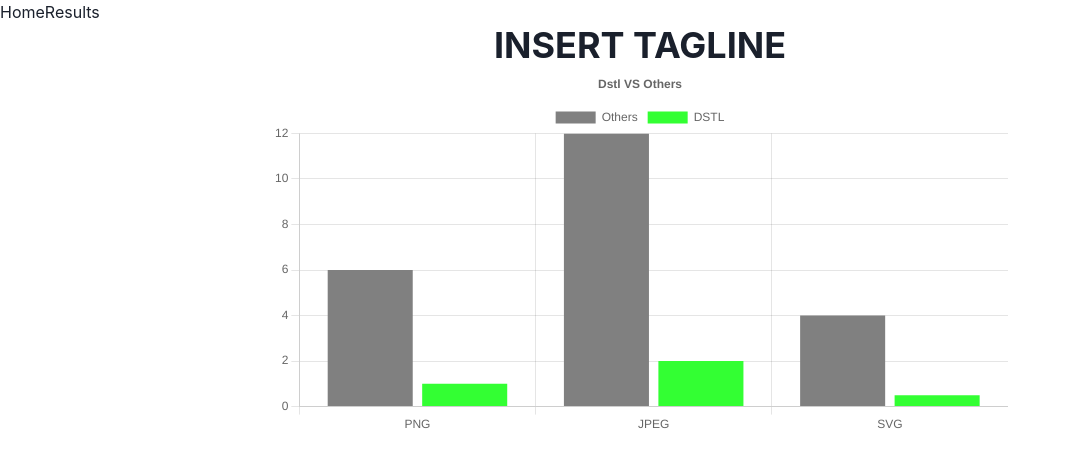
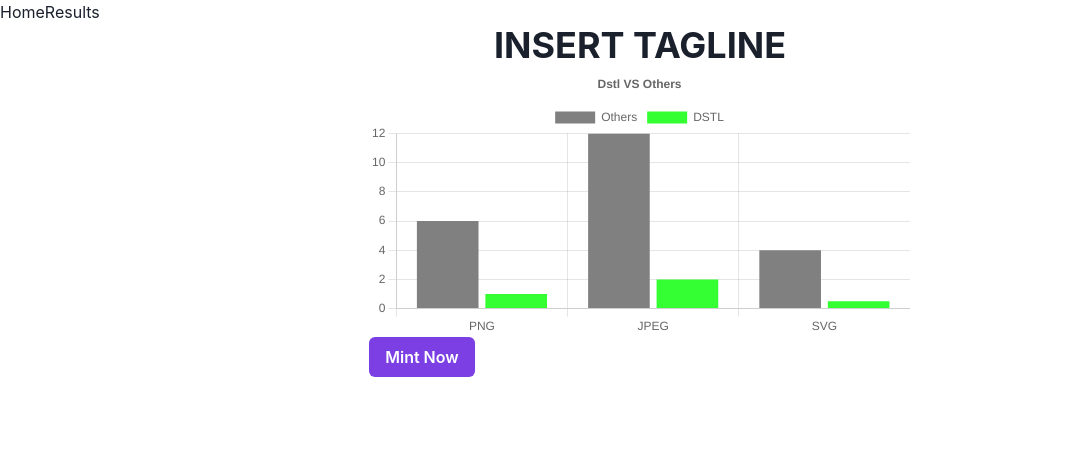
Before and after one commit to Santiago868/graph-hack-2022, a React (Create React App) app in the folder my-app/: page /results in a window 1280 px wide. Shown: the top 466 px of the page, without its empty margins (0-1070 px from the left). Built offline with nearby package versions, Linux system fonts and the light colour scheme.

Commit message:
non working button

```diff
--- a/my-app/src/pages/Results/index.tsx
+++ b/my-app/src/pages/Results/index.tsx
@@ -1,4 +1,5 @@
-import { Center, Heading, Container } from '@chakra-ui/react'
+import { Center, Heading, Container, Button, Spinner, ChakraProvider } from '@chakra-ui/react';
+import { extendTheme } from '@chakra-ui/react';
 import {
     Chart as ChartJS,
     CategoryScale,
@@ -10,6 +11,13 @@ import {
   } from 'chart.js';
 import { Bar } from 'react-chartjs-2';
 
+const theme = extendTheme({
+    colors: {
+      purple: {
+        100: "#7b3fe4",
+      },
+    },
+  })
 
 const Results = () => {
     ChartJS.register(
@@ -35,6 +43,7 @@ const Results = () => {
     };
 
     const labels = ['PNG', 'JPEG', 'SVG']
+
     const data = {
         labels,
         datasets: [
@@ -56,7 +65,12 @@ const Results = () => {
     }
 
     return (
+        <ChakraProvider theme={theme}>
+
         <>
+                <Container
+                    display="block"
+                >
                 <Center>
                     <Heading>
                         INSERT TAGLINE
@@ -72,7 +86,37 @@ const Results = () => {
                         data={data}
                     />
                 </Container>
+
+
+                <Container>
+                    <Button
+                            color='white'
+                            backgroundColor='purple.100'
+                            colorScheme='primary'
+                    >
+                        Mint Now
+                    </Button>
+                </Container>
+            </Container>
+
+            <Container
+                    display='none'
+                >
+                <Center>
+                    <Spinner
+                        thickness='4px'
+                        speed='0.65s'
+                        emptyColor='gray.200'
+                        color='purple.100'
+                        size='xl'
+                    />
+                </Center>
+
+            </Container>
         </>
+
+        </ChakraProvider>
+
     )
 };
 
```
Lines whose indentation alone changed are shown as unchanged.
